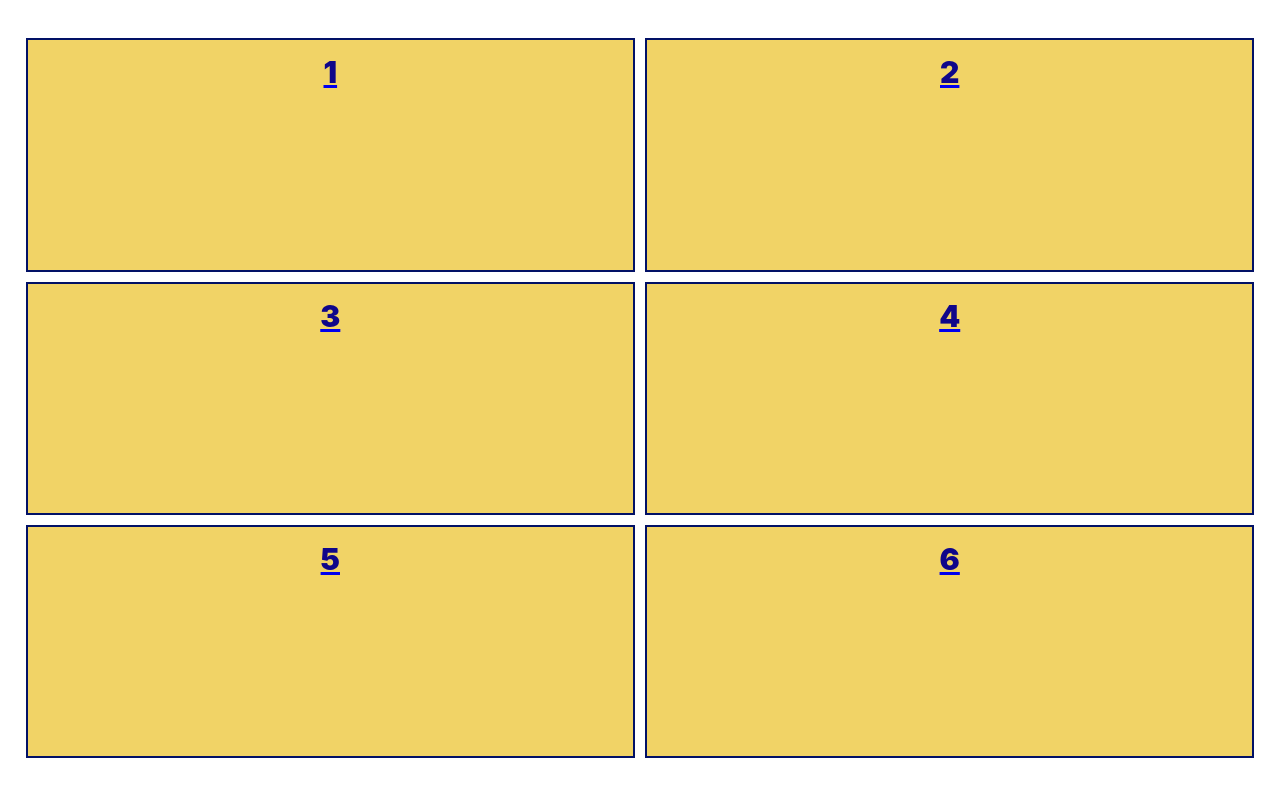
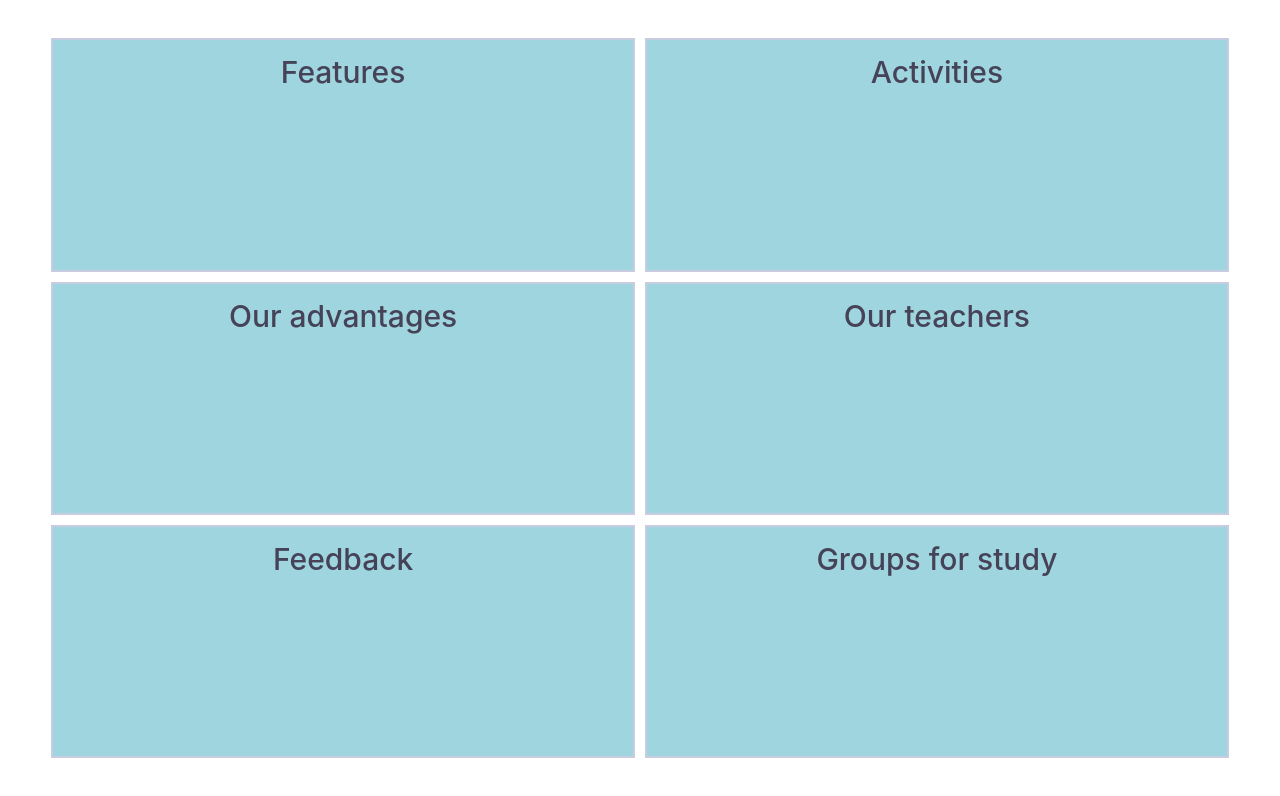
Before and after one commit to deniolp/grid-accordion, a website built with Vite: page index.html in a window 1280 px wide. Built offline with nearby package versions, Linux system fonts and the light colour scheme.

Commit message:
Improving behavior

```diff
--- a/index.html
+++ b/index.html
@@ -3,27 +3,27 @@
 	<head>
 		<meta charset="UTF-8" />
 		<meta name="viewport" content="width=device-width, initial-scale=1.0" />
-		<title>Grids</title>
+		<title>Grid accordion</title>
 	</head>
 	<body>
 		<div class="container grid">
-			<a href="#1" class="item1">
-				<div id="1">1</div>
+			<a href="#1" id="1" class="item1">
+				<div>Features</div>
 			</a>
-			<a href="#2" class="item2">
-				<div id="2">2</div>
+			<a href="#2" id="2" class="item2">
+				<div>Activities</div>
 			</a>
-			<a href="#3" class="item3">
-				<div id="3">3</div>
+			<a href="#3" id="3" class="item3">
+				<div>Our advantages</div>
 			</a>
-			<a href="#4" class="item4">
-				<div id="4">4</div>
+			<a href="#4" id="4" class="item4">
+				<div>Our teachers</div>
 			</a>
-			<a href="#5" class="item5">
-				<div id="5">5</div>
+			<a href="#5" id="5" class="item5">
+				<div>Feedback</div>
 			</a>
-			<a href="#6" class="item6">
-				<div id="6">6</div>
+			<a href="#6" id="6" class="item6">
+				<div>Groups for study</div>
 			</a>
 		</div>
 		<script type="module" src="/main.js"></script>
--- a/main.js
+++ b/main.js
@@ -1,10 +1,19 @@
 import './style.css'
 
 let opened = false
+let num = null
 
 const changeLayout = (e) => {
-  const num = e.currentTarget.className.charAt(e.currentTarget.className.length - 1)
   const container = document.querySelector(`.${!opened ? 'grid' : 'grid--changed'}`)
+
+  if (num && e.currentTarget.className.charAt(e.currentTarget.className.length - 1) !== num) {
+    num = e.currentTarget.className.charAt(e.currentTarget.className.length - 1)
+    container.className = `container grid--changed grid--changed__${num}`
+    opened = true
+    return
+  }
+
+  num = e.currentTarget.className.charAt(e.currentTarget.className.length - 1)
   container.className = `container ${opened ? 'grid' : `grid--changed grid--changed__${num}`}`
   opened = !opened
 }
@@ -12,7 +21,6 @@ const changeLayout = (e) => {
 const links = document.querySelectorAll('a')
 const elements = Array.from(links)
 
-
 for (const el of elements) {
   el.addEventListener('click', changeLayout)
 }
--- a/style.css
+++ b/style.css
@@ -1,7 +1,7 @@
 :root {
 	font-family: Inter, system-ui, Avenir, Helvetica, Arial, sans-serif;
 	line-height: 1.5;
-	font-weight: 400;
+	font-weight: 450;
 }
 
 body {
@@ -11,7 +11,7 @@ body {
 }
 
 .container {
-	margin: 3% 2%;
+	margin: 3% 4%;
 	scroll-behavior: smooth;
 	overflow-y: scroll;
 }
@@ -105,16 +105,16 @@ body {
 .grid div,
 .grid--changed div {
 	font-size: 30px;
-	font-weight: 900;
 	text-align: center;
-	color: rgb(15, 6, 138);
+	color: rgb(70, 67, 89);
 	padding: 10px;
 }
 
 .grid > a,
 .grid--changed > a {
-	background-color: #f1d366;
-	border: 2px solid rgb(2, 17, 102);
+	background-color: #9fd5df;
+	border: 2px solid rgb(200, 204, 225);
+	text-decoration: none;
 }
 
 .item1 {
```
